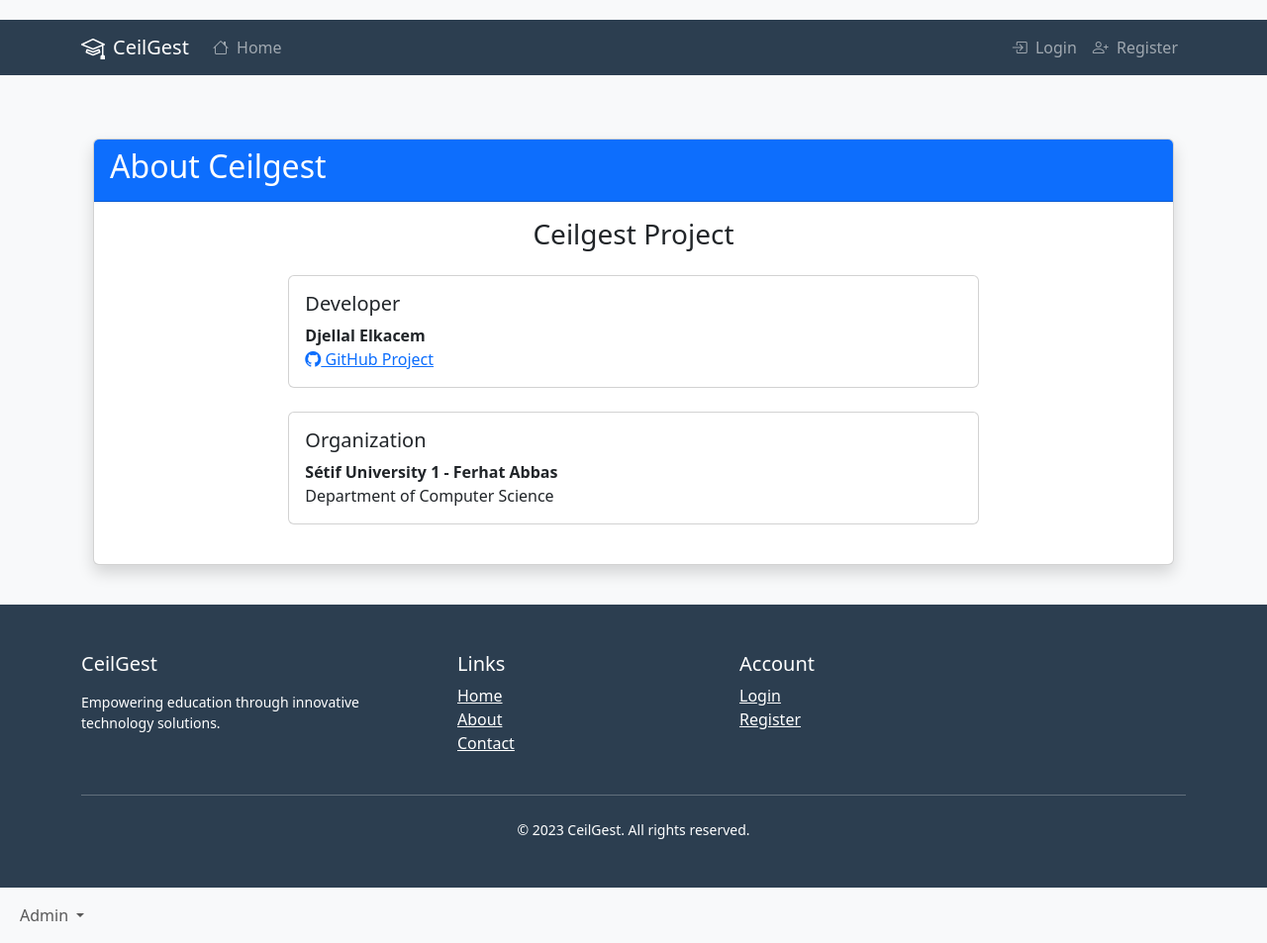
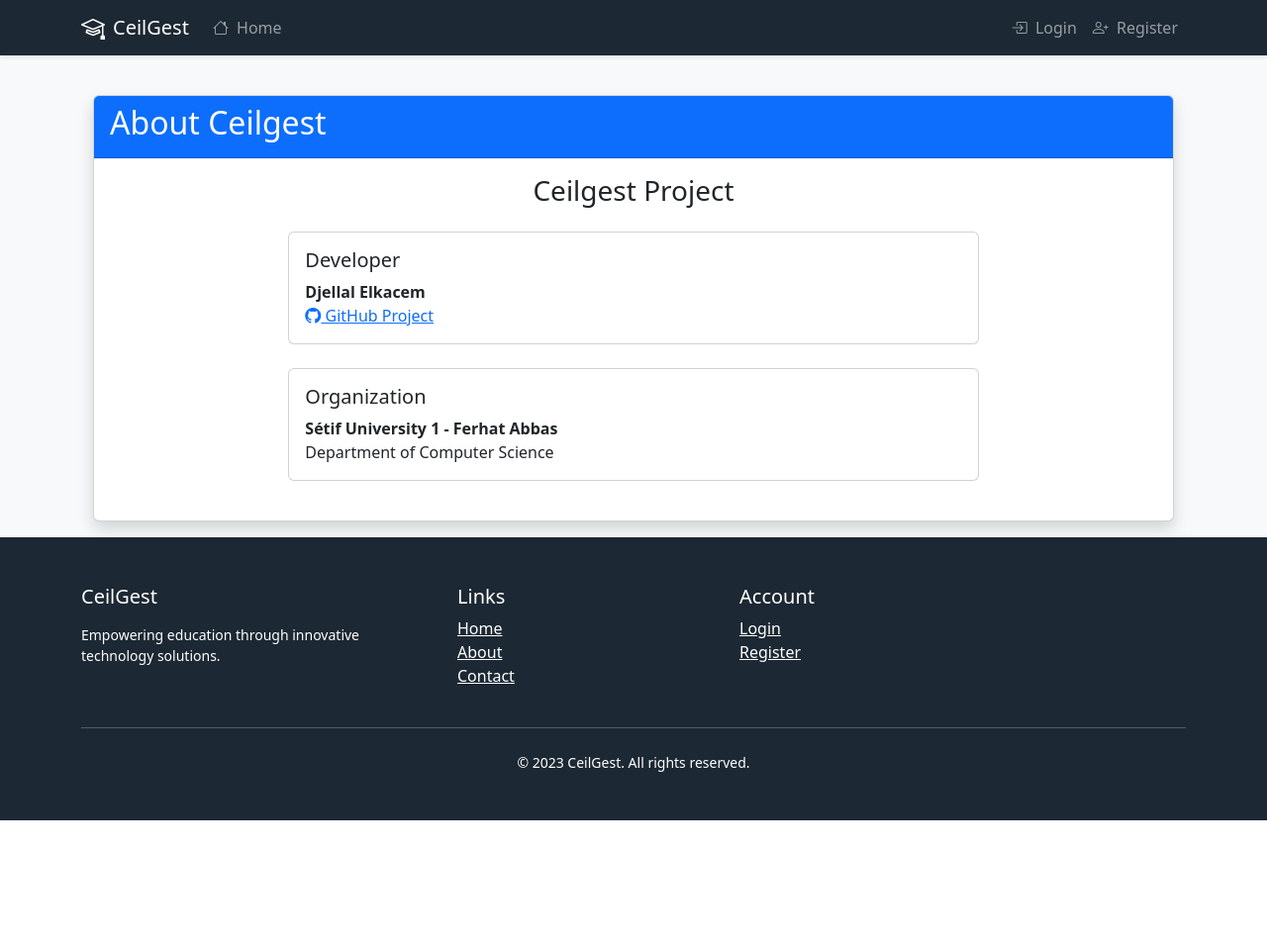
Before and after one commit to Djellal/ceilgest, a Flask app: page /about in a window 1280 px wide. Shown: the whole page at 99% size. After the commit the page ends 829 px from the top, so only its background shows below. Run offline with Flask 3, Linux system fonts and the light colour scheme; data that the repository does not hold is empty; some libraries are stand-ins or nearby versions.

Commit message:
style(base.html): improve UI with better colors and navbar fixes
Update CSS variables for better contrast and consistency. Fix navbar positioning and padding to enhance user experience. Reorganize dropdown menus for clarity and add shadow to navbar for visual appeal.

```diff
--- a/app/templates/base.html
+++ b/app/templates/base.html
@@ -9,8 +9,8 @@
     <link rel="stylesheet" href="{{ url_for('static', filename='css/style.css') }}">
     <style>
         :root {
-            --primary-color: #3498db;
-            --secondary-color: #2c3e50;
+            --primary-color: #1a5276;  /* Darker blue for better contrast */
+            --secondary-color: #1c2833;  /* Darker dark color */
             --accent-color: #e74c3c;
         }
         body {
@@ -34,8 +34,8 @@
         }
     </style>
 </head>
-<body>
-    <nav class="navbar navbar-expand-lg navbar-dark" style="background-color: var(--secondary-color);">
+<body style="padding-top: 56px;">  <!-- Add padding to body to account for fixed navbar -->
+    <nav class="navbar navbar-expand-lg navbar-dark bg-primary fixed-top">  <!-- Added fixed-top class -->
         <div class="container">
             <a class="navbar-brand d-flex align-items-center" href="{{ url_for('main.index') }}">
                 <svg xmlns="http://www.w3.org/2000/svg" width="24" height="24" fill="currentColor" class="bi bi-mortarboard me-2" viewBox="0 0 16 16">
@@ -56,36 +56,35 @@
                     </li>
                     {% if current_user.is_admin %}
                     <li class="nav-item dropdown">
-                        <a class="nav-link dropdown-toggle" href="#" role="button" data-bs-toggle="dropdown">
+                        <a class="nav-link dropdown-toggle" href="#" role="button" data-bs-toggle="dropdown" aria-expanded="false">
                             <i class="bi bi-gear me-1"></i> Admin
                         </a>
                         <ul class="dropdown-menu">
-                            <li><a class="dropdown-item" href="{{ url_for('session.list_sessions') }}"><i class="bi bi-calendar-event me-1"></i> Sessions</a></li>
-                            <li><a class="dropdown-item" href="{{ url_for('app_settings.manage_settings') }}"><i class="bi bi-sliders me-1"></i> Settings</a></li>
+                            <li><h6 class="dropdown-header">System Management</h6></li>
+                            <li><a class="dropdown-item" href="{{ url_for('session.list_sessions') }}"><i class="bi bi-calendar-event me-2"></i>Sessions</a></li>
+                            <li><a class="dropdown-item" href="{{ url_for('app_settings.manage_settings') }}"><i class="bi bi-sliders me-2"></i>Settings</a></li>
+                            <li><a class="dropdown-item" href="{{ url_for('auth.manage_users') }}"><i class="bi bi-people me-2"></i>Users</a></li>
+
                             <li><hr class="dropdown-divider"></li>
-                            <li><a class="dropdown-item" href="{{ url_for('auth.manage_users') }}"><i class="bi bi-people me-1"></i> User Management</a></li>
+                            <li><h6 class="dropdown-header">Content Management</h6></li>
+                            <li><a class="dropdown-item" href="{{ url_for('state.list_states') }}"><i class="bi bi-map me-2"></i>States</a></li>
+                            <li><a class="dropdown-item" href="{{ url_for('profession.list_professions') }}"><i class="bi bi-briefcase me-2"></i>Professions</a></li>
+
                             <li><hr class="dropdown-divider"></li>
-                            <li><a class="dropdown-item" href="{{ url_for('state.list_states') }}"><i class="bi bi-map me-1"></i> States</a></li>
-                            <li><hr class="dropdown-divider"></li>
-                            <li><a class="dropdown-item" href="{{ url_for('profession.list_professions') }}"><i class="bi bi-briefcase me-1"></i> Professions</a></li>
-                            <li><hr class="dropdown-divider"></li>
-                            <li><a class="dropdown-item" href="{{ url_for('course.list_courses') }}"><i class="bi bi-book me-1"></i> Courses</a></li>
-                            <li><a class="dropdown-item" href="{{ url_for('group.index') }}">Manage Groups</a></li>
+                            <li><h6 class="dropdown-header">Academic Management</h6></li>
+                            <li><a class="dropdown-item" href="{{ url_for('course.list_courses') }}"><i class="bi bi-book me-2"></i>Courses</a></li>
+                            <li><a class="dropdown-item" href="{{ url_for('group.index') }}"><i class="bi bi-collection me-2"></i>Groups</a></li>
                         </ul>
                     </li>
                     {% endif %}
                 </ul>
+
                 <ul class="navbar-nav">
                     {% if current_user.is_authenticated %}
-                    <li class="nav-item">
-                        <a class="nav-link" href="{{ url_for('auth.logout') }}">
-                            <i class="bi bi-box-arrow-right me-1"></i> Logout
-                        </a>
-                    </li>
                         {% if current_user.is_admin %}
                         <li class="nav-item">
                             <a class="nav-link" href="{{ url_for('main.admin_dashboard') }}">
-                            <i class="bi bi-speedometer2 me-1"></i> Admin Dashboard
+                                <i class="bi bi-speedometer2 me-1"></i> Dashboard
                             </a>
                         </li>
                         {% endif %}
@@ -95,12 +94,12 @@
                                 <i class="bi bi-speedometer2 me-1"></i> Dashboard
                             </a>
                         </li>
+                        {% endif %}
                         <li class="nav-item">
-                        <a class="nav-link" href="{{ url_for('main.register_course') }}">
-                            <i class="bi bi-pencil-square me-1"></i> Register Course
+                            <a class="nav-link" href="{{ url_for('auth.logout') }}">
+                                <i class="bi bi-box-arrow-right me-1"></i> Logout
                             </a>
                         </li>
-                    {% endif %}
                     {% else %}
                         <li class="nav-item">
                             <a class="nav-link" href="{{ url_for('auth.login') }}">
@@ -118,7 +117,7 @@
         </div>
     </nav>
 
-    <div class="container my-4">
+    <div class="container mt-0">  <!-- Changed my-4 to mt-0 -->
         {% with messages = get_flashed_messages(with_categories=true) %}
             {% if messages %}
                 {% for category, message in messages %}
@@ -203,23 +202,15 @@
 </body>
 </html>
 
-<nav class="navbar navbar-expand-lg navbar-light bg-light">
-    <div class="container-fluid">
-        <ul class="navbar-nav me-auto mb-2 mb-lg-0">
-            <li class="nav-item dropdown">
-                <a class="nav-link dropdown-toggle" href="#" id="adminMenu" role="button" data-bs-toggle="dropdown" aria-expanded="false">
-                    Admin
-                </a>
-                <ul class="dropdown-menu" aria-labelledby="adminMenu">
-                    <li><a class="dropdown-item" href="{{ url_for('session.list_sessions') }}">Manage Sessions</a></li>
-                    <li><a class="dropdown-item" href="{{ url_for('app_settings.manage_settings') }}">Manage Settings</a></li>
-                    <li><a class="dropdown-item" href="{{ url_for('auth.manage_users') }}">Manage Users</a></li>
-                    <li><a class="dropdown-item" href="{{ url_for('state.list_states') }}">Manage States</a></li>
-                    <li><a class="dropdown-item" href="{{ url_for('profession.list_professions') }}">Manage Professions</a></li>
-                    <li><a class="dropdown-item" href="{{ url_for('course.list_courses') }}">Manage Courses</a></li>
-                    <li><a class="dropdown-item" href="{{ url_for('group.index') }}">Manage Groups</a></li>
-                </ul>
-            </li>
-        </ul>
-    </div>
-</nav>
+<style>
+    :root {
+        --primary-color: #1c2833;  /* Changed to match footer color */
+        --secondary-color: #1c2833;
+        --accent-color: #e74c3c;
+    }
+
+    .navbar {
+        background-color: var(--primary-color) !important;
+        box-shadow: 0 2px 4px rgba(0,0,0,0.1);
+    }
+</style>
```
Lines whose indentation alone changed are shown as unchanged.
